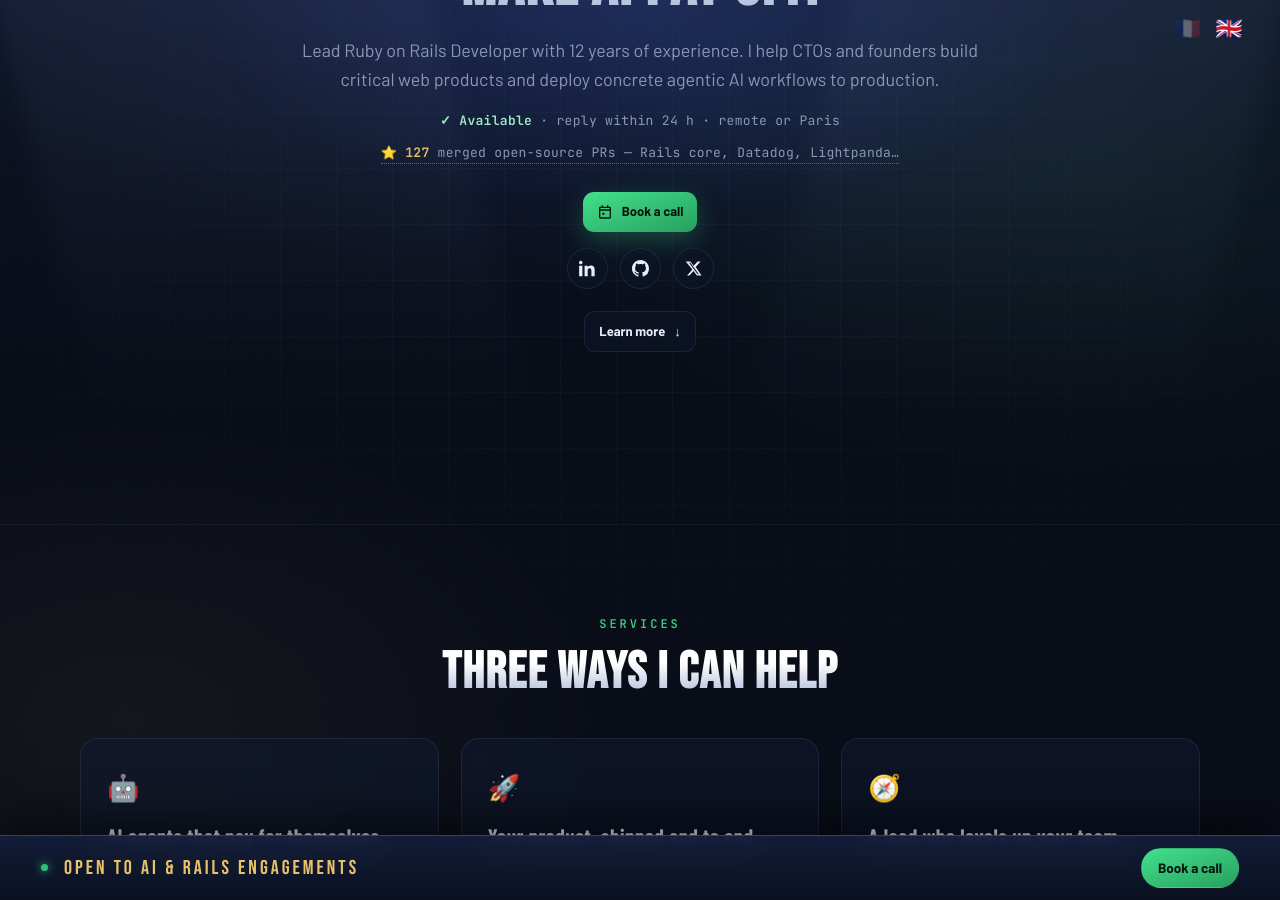
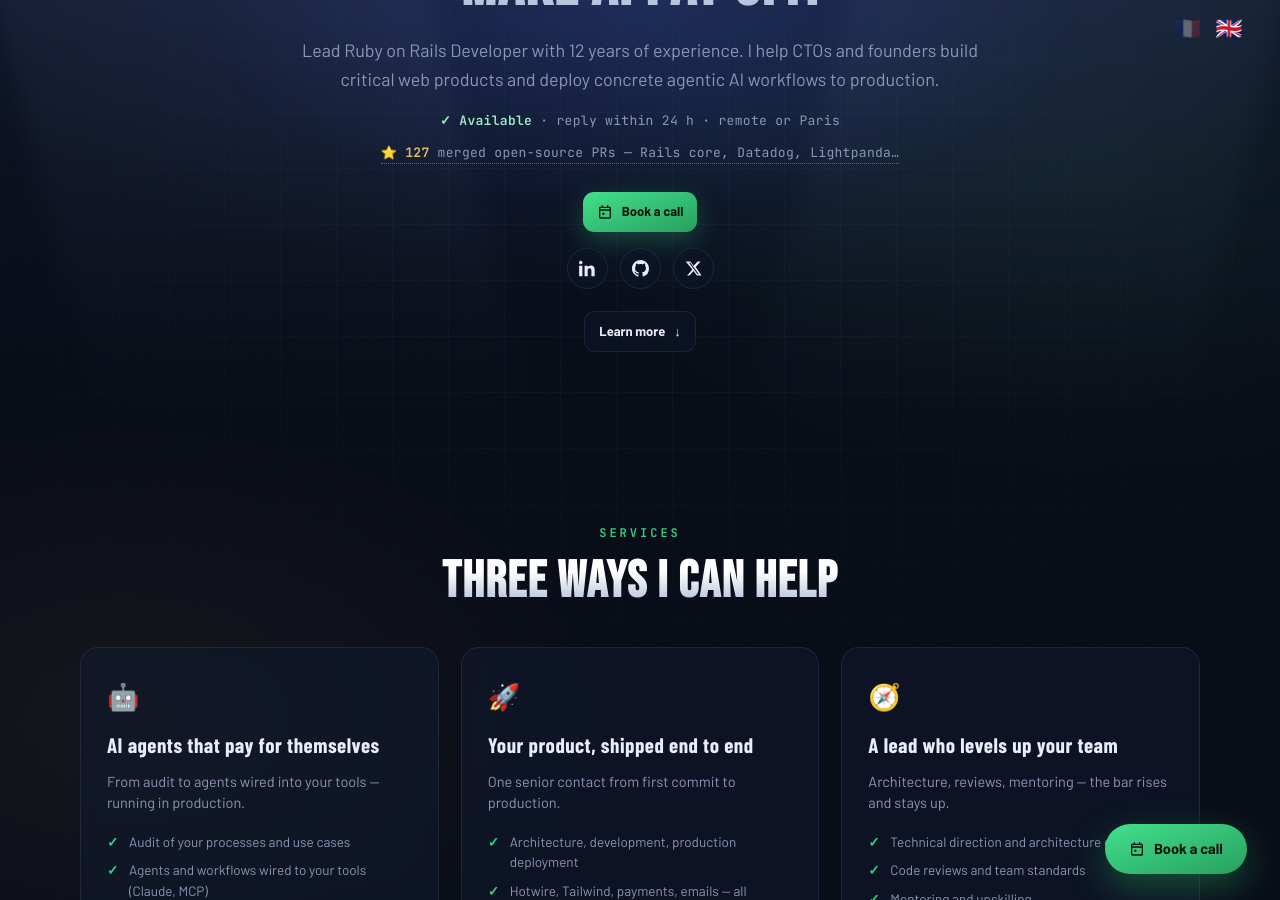
Before and after one commit to navidemad/navidemad.github.io, a Jekyll site: the page index.html, which Jekyll copies as it is, in a window 1280 px wide and 900 px high, scrolled down 376 px. Built offline with Jekyll 4.4.1, drawn with Linux system fonts in a browser that asks for light colours.

Commit message:
Replace fixed footer bar with a floating Book a call pill bottom-right

```diff
--- a/index.html
+++ b/index.html
@@ -93,19 +93,20 @@
   min-height: 100dvh; display: flex; flex-direction: column; justify-content: center;
 }
 
-/* ---------- top bar ---------- */
-header.top {
-  display: flex; align-items: center; justify-content: space-between;
-  position: fixed; bottom: 0; left: 0; right: 0; z-index: 50;
-  padding: 12px clamp(24px, 3.2vw, 64px);
-  background: linear-gradient(180deg, rgba(20, 30, 58, 0.96), rgba(10, 16, 32, 0.98));
-  backdrop-filter: blur(14px); -webkit-backdrop-filter: blur(14px);
-  border-top: 1px solid rgba(232, 194, 104, 0.28);
-  box-shadow: 0 -14px 44px rgba(0, 0, 0, 0.55);
-  transform: translateY(100%); opacity: 0; pointer-events: none;
-  transition: transform .4s cubic-bezier(.22,.9,.3,1), opacity .4s ease;
+/* ---------- floating book button ---------- */
+.floating-book {
+  position: fixed; right: clamp(20px, 2.6vw, 48px); bottom: 26px; z-index: 50;
+  display: inline-flex; align-items: center; gap: 9px;
+  padding: 14px 24px; border-radius: 999px; text-decoration: none;
+  font-weight: 700; font-size: 14.5px; color: #04150c;
+  background: linear-gradient(160deg, #43e08d, #27a05f);
+  box-shadow: 0 12px 34px rgba(53, 208, 127, 0.35), 0 8px 22px rgba(0, 0, 0, 0.45);
+  transform: translateY(160%); opacity: 0; pointer-events: none;
+  transition: transform .4s cubic-bezier(.22,.9,.3,1), opacity .4s ease, box-shadow .2s;
 }
-header.top.shown { transform: none; opacity: 1; pointer-events: auto; }
+.floating-book.shown { transform: none; opacity: 1; pointer-events: auto; }
+.floating-book.shown:hover { transform: translateY(-2px); box-shadow: 0 16px 40px rgba(53, 208, 127, 0.45), 0 10px 26px rgba(0, 0, 0, 0.5); }
+.floating-book svg { width: 16px; height: 16px; fill: currentColor; }
 .lang-flags {
   position: fixed; top: 14px; right: clamp(20px, 2.6vw, 48px); z-index: 60;
   display: flex; gap: 6px;
@@ -117,22 +118,6 @@
 }
 .flag-btn:hover { opacity: 0.7; transform: translateY(-1px); }
 .flag-btn.active { opacity: 1; filter: none; }
-.crest {
-  display: flex; align-items: center; gap: 10px;
-  font-family: "Bebas Neue", sans-serif; font-size: 20px; letter-spacing: 3px; color: var(--gold);
-}
-.crest svg { display: block; }
-.top-links { display: flex; gap: 10px; flex-wrap: wrap; justify-content: center; }
-.chip {
-  display: inline-flex; align-items: center; gap: 8px;
-  padding: 9px 16px; border-radius: 999px;
-  border: 1px solid var(--panel-edge);
-  background: rgba(13, 20, 38, 0.6);
-  color: var(--ink); text-decoration: none; font-size: 13.5px; font-weight: 600;
-  transition: border-color .2s, transform .2s, background .2s;
-}
-.chip:hover { border-color: rgba(232, 194, 104, 0.5); transform: translateY(-1px); background: rgba(20, 30, 56, 0.8); }
-.chip svg { width: 15px; height: 15px; fill: currentColor; }
 
 /* ---------- greeting ---------- */
 .avatar-name {
@@ -188,14 +173,10 @@
 .btn.primary:hover { transform: translateY(-2px); box-shadow: 0 12px 32px rgba(53, 208, 127, 0.4); }
 .btn.ghost { background: rgba(13, 20, 38, 0.6); color: var(--ink); border: 1px solid var(--panel-edge); }
 .btn.ghost:hover { border-color: rgba(232,194,104,0.5); transform: translateY(-2px); }
-
-.live-dot { display: inline-block; width: 7px; height: 7px; border-radius: 50%; background: var(--green); margin-right: 6px; box-shadow: 0 0 8px var(--green); animation: pulse 2.2s infinite; }
-@keyframes pulse { 0%,100% { opacity: 1; } 50% { opacity: 0.35; } }
+ 50% { opacity: 0.35; } }
 
 
 /* ---------- below-the-fold bands ---------- */
-.chip.book { background: linear-gradient(160deg, #43e08d, #27a05f); color: #04150c; border-color: transparent; font-weight: 700; }
-.chip.book:hover { border-color: transparent; background: linear-gradient(160deg, #55e89a, #2fb56d); box-shadow: 0 6px 18px rgba(53,208,127,.3); }
 .band { padding: clamp(64px, 10vh, 120px) clamp(24px, 3.2vw, 64px); border-top: 1px solid rgba(122,152,214,0.08); }
 .band-inner { max-width: 1120px; margin: 0 auto; }
 .sec-label {
@@ -261,7 +242,6 @@
 }
 @media (max-width: 700px) {
   .hero { padding-top: 28px; }
-  header.top { flex-direction: column; gap: 14px; }
 }
 @media (prefers-reduced-motion: reduce) {
   * { animation: none !important; transition: none !important; }
@@ -293,15 +273,10 @@
 <div class="beam r"></div>
 
 <div class="wrap">
-  <header class="top">
-    <div class="crest">
-      <span class="live-dot" aria-hidden="true"></span>
-      <span data-i18n="nav.crest">Open to AI &amp; Rails engagements</span>
-    </div>
-    <nav class="top-links">
-      <a class="chip book" href="https://calendly.com/design-navid/30min" target="_blank" rel="noopener" data-i18n="cta.book">Book a call</a>
-    </nav>
-  </header>
+  <a class="floating-book" href="https://calendly.com/design-navid/30min" target="_blank" rel="noopener">
+    <svg viewBox="0 0 24 24"><path d="M7 2v2H5a2 2 0 00-2 2v14a2 2 0 002 2h14a2 2 0 002-2V6a2 2 0 00-2-2h-2V2h-2v2H9V2H7zm12 8v10H5V10h14zM5 8V6h14v2H5zm3 5h3v3H8v-3z"/></svg>
+    <span data-i18n="cta.book">Book a call</span>
+  </a>
 
   <div class="lang-flags">
     <button class="flag-btn" type="button" data-lang="fr" aria-label="Français" title="Français">🇫🇷</button>
@@ -435,7 +410,6 @@
     var dicts = {
       en: {
         "meta.title": "Navid Emad \u2014 Ruby on Rails & Agentic AI Engineer",
-        "nav.crest": "Open to AI & Rails engagements",
         "cta.book": "Book a call",
         "cta.more": "Learn more",
         "cta.email": "Email me",
@@ -477,7 +451,6 @@
       },
       fr: {
         "meta.title": "Navid Emad \u2014 Expert Ruby on Rails & IA agentique",
-        "nav.crest": "Disponible pour missions IA & Rails",
         "cta.book": "R\u00e9server un appel",
         "cta.more": "En savoir plus",
         "cta.email": "\u00c9crivez-moi",
@@ -598,9 +571,9 @@
   }, { threshold: 0.15 });
   document.querySelectorAll(".reveal").forEach(function (el) { io.observe(el); });
 
-  /* ================= fixed footer bar ================= */
+  /* ================= floating book button ================= */
   // Slides in once you scroll, slides away when you reach the contact section.
-  var topbar = document.querySelector("header.top");
+  var topbar = document.querySelector(".floating-book");
   var contactSec = document.getElementById("contact");
   function updateBar() {
     var reachedContact = contactSec.getBoundingClientRect().top < window.innerHeight * 0.35;
```
